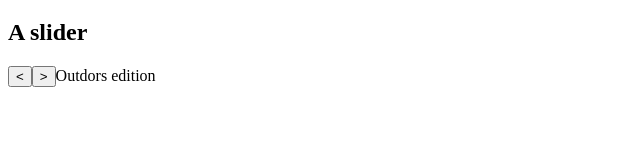
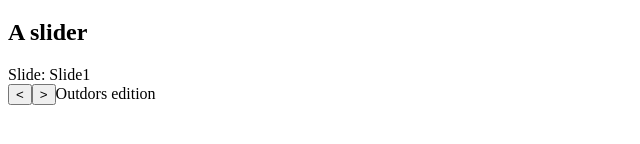
Before and after one commit to Viper-JSX/Travel-landing, a React app: page / in a window 1280 px wide. Shown: the part 510-654 px from the top of the page, without its empty margins (0-640 px from the left). Built offline with nearby package versions, Linux system fonts and the light colour scheme.

Commit message:
Created slider state

```diff
--- /dev/null
+++ b/src/components/Slider/Slide.js
@@ -0,0 +1,9 @@
+function Slide ({ slide={} }) {
+    return (
+        <div className="slide">
+            Slide: { slide?.text }
+        </div>
+    );
+}
+
+export default Slide;
--- a/src/components/Slider/Slider.js
+++ b/src/components/Slider/Slider.js
@@ -1,9 +1,16 @@
+import { useEffect, useState } from "react";
+import Slide from "./Slide";
 import SliderNavigation from "./Slider_navigation";
 
 function Slider ({ slides=[] }) {
+    const [ currentSlide, setCurrentSlide ] = useState(null);
+
+    useEffect(() => setCurrentSlide({ text: "Slide1" }), []);
+
     return (
         <div className="slider">
             <h2>A slider</h2>
+            <Slide slide={ currentSlide } />
             <SliderNavigation>
                 Outdors edition
             </SliderNavigation>
```
